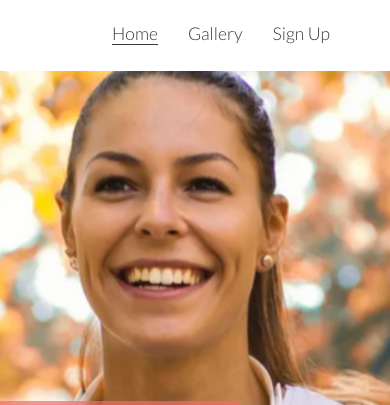
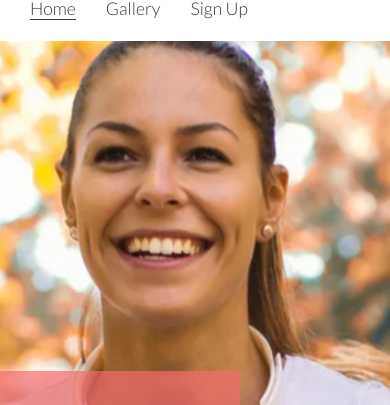
Before and after one commit to SebastianLopezDev/love-running, a plain HTML site: page index.html in a window 390 px wide. Shown: the part 154-559 px from the top of the page. Drawn offline with nearby package versions, Linux system fonts and the light colour scheme.

Commit message:
Style menu area for screens 950px wide and down

```diff
--- a/assets/css/style.css
+++ b/assets/css/style.css
@@ -286,3 +286,16 @@ footer {
     }
 
 }
+
+/* For medium screen size from 950px wide and down */
+@media screen and (max-width: 950px) {
+
+    #menu {
+        clear: left;
+        float: left;
+        margin-left: 30px;
+        margin-bottom: 20px;
+        line-height: 25px;
+    }
+
+}
```
